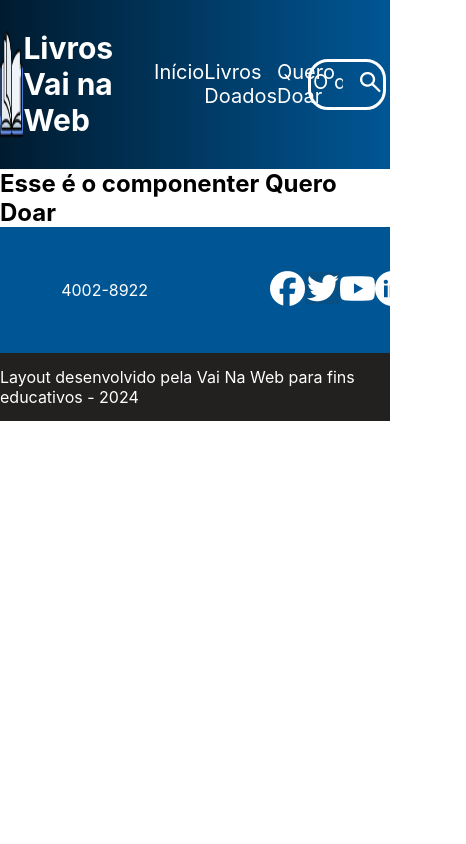
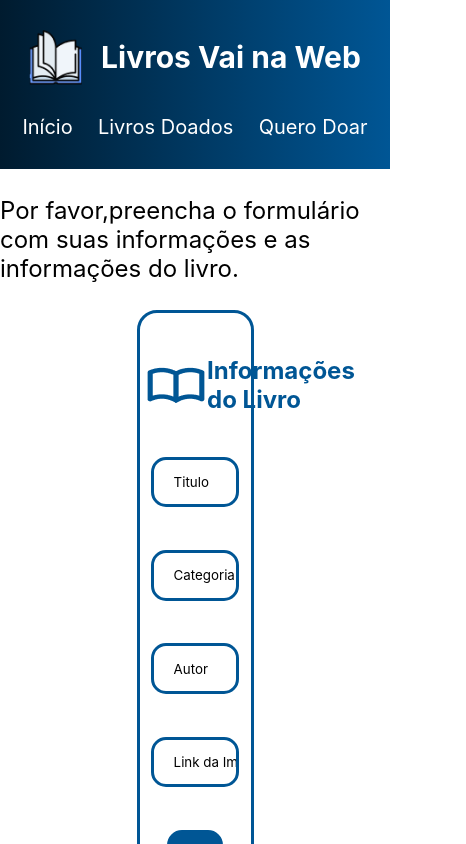
Before and after one commit to Ka-GD/Livros-VNW, a React (Vite) app: page /QueroDoar in a window 390 px wide. Shown: the top 844 px of the page, 466 px wide, since content can reach past the window. Built offline with nearby package versions, Linux system fonts and the light colour scheme.

Commit message:
fizemos a aba de livros doados e quero doar

```diff
--- a/src/components/Header/header.module.scss
+++ b/src/components/Header/header.module.scss
@@ -12,13 +12,14 @@
 
     width: 30%;
     justify-content: space-around;
-
+    align-items: center;
     img{
         width: 20%;
     }
     h1{
         font-size: 30px;
         color: #ffff;
+
     }
 }
 
@@ -65,3 +66,25 @@
         cursor: pointer;
     }
 }
+
+@media (max-width: 788px){
+
+    header{
+        flex-direction: column;
+        justify-content: space-evenly;
+    }
+    .logoHeader{
+        width: 90%;
+
+        img{
+            width: 15%;
+        }
+    }
+    .navHeader{
+
+        width: 95%;
+    }
+    .barraPesquisa{
+        display: none;
+    }
+}
--- a/src/components/footer/footer.module.scss
+++ b/src/components/footer/footer.module.scss
@@ -1,13 +1,14 @@
 .contatosFooter{
     background-color: #005695;
     display: flex;
-    justify-content: space-around;
+    justify-content: space-between;
+    padding: 50px;
     align-items: center;
     height: 15vh;
     color:#fff;
 
     nav{
-        width: 15%;
+        width: 17%;
         display: flex;
         justify-content: space-between;
         align-items: center;
--- a/src/pages/LivrosDoados/LivrosDoados.jsx
+++ b/src/pages/LivrosDoados/LivrosDoados.jsx
@@ -1,7 +1,26 @@
+import protagonista from '../../assets/protagonista.png'
+import s from './LivrosDoados.module.scss'
+
 export default function LivrosDoados(){
     return(
-        <section>
-            <h2>Esse é o componenter livros doados</h2>
+        <section className={s.livrosDoados}>
+           <h2>Livros Doados</h2>
+           {/*inicio da sessao dos livros */}
+           <section className={s.livrosCards}>
+            <section>
+                <img src={protagonista} alt="" />
+                <div>
+                    <h3>O protagonista</h3>
+                    <p>Susane Andrade</p>
+                    <p>Ficção</p>
+                </div>
+
+            </section>
+           </section>
+           {/*fim da sessão dos livros */}
+
+
         </section>
+
     )
 }
--- /dev/null
+++ b/src/pages/LivrosDoados/LivrosDoados.module.scss
@@ -0,0 +1,32 @@
+.livrosDoados{
+
+    height: 70vh;
+    display: flex;
+    flex-direction: column;
+    align-items:center ;
+    justify-content: space-evenly;
+
+    h2{
+        font-size: 32px;
+    }
+}
+.livrosCards{
+
+    width: 95%;
+    height: 60vh;
+
+section {
+    border: solid 3px #005695;
+    width: 18%;
+    height: 40vh;
+    border-radius: 20px;
+    display: flex;
+    flex-direction: column;
+    align-items: center;
+    justify-content: space-evenly;
+
+    div{
+        text-align: center;
+    }
+}
+}
--- a/src/pages/QueroDoar/QueroDoar.jsx
+++ b/src/pages/QueroDoar/QueroDoar.jsx
@@ -1,7 +1,25 @@
+import formlivro from '../../assets/formlivro.png'
+import s from './QueroDoar.module.scss'
 export default function QueroDoar(){
     return(
-        <section>
-            <h2>Esse é o componenter Quero Doar</h2>
+        <section className={s.QueroDoar}>
+           <p>Por favor,preencha o formulário com suas informações e as informações do livro.</p>
+
+           <form action="">
+
+                <div>
+                    <img src={formlivro} alt="imagem com icone de livro aberto com borda azul" />
+                    <h2>Informações do Livro</h2>
+
+                </div>
+
+                <input type="text" name="" id="" placeholder='Titulo' />
+                <input type="text" name="" id="" placeholder='Categoria' />
+                <input type="text" name="" id="" placeholder='Autor' />
+                <input type="text" name="" id="" placeholder='Link da Imagem' />
+                <input type="submit" value="Doar" className={s.botão} />
+
+           </form>
         </section>
     )
 }
--- /dev/null
+++ b/src/pages/QueroDoar/QueroDoar.module.scss
@@ -0,0 +1,56 @@
+.QueroDoar{
+    height: 95vh;
+    display: flex;
+    flex-direction: column;
+    align-items: center;
+    justify-content: space-evenly;
+
+
+    p{
+
+        font-size: 24px;
+
+    }
+}
+
+form{
+    border: solid #005695 3px;
+    border-radius: 20px;
+    height: 75vh;
+    width: 30%;
+    display: flex;
+    flex-direction: column;
+    justify-content: space-evenly;
+    align-items: center;
+
+
+    div{
+        display: flex;
+        width: 90%;
+        justify-content: space-evenly;
+        align-items:center ;
+        color: #005695;
+    }
+
+    input{
+
+        width: 80%;
+        height: 6vh;
+        border: solid #005695;
+        border-radius: 15px;
+        padding-left: 20px;
+
+        &::placeholder{
+            color: #000;
+        }
+    }
+}
+
+.botão{
+    width: 50%;
+    height: 8vh;
+    font-size: 24px;
+    background-color: #005695;
+    color: #fff;
+    cursor: pointer;
+}
```
Also changed, not shown: src/assets/formlivro.png (added), src/assets/protagonista.png (added).
